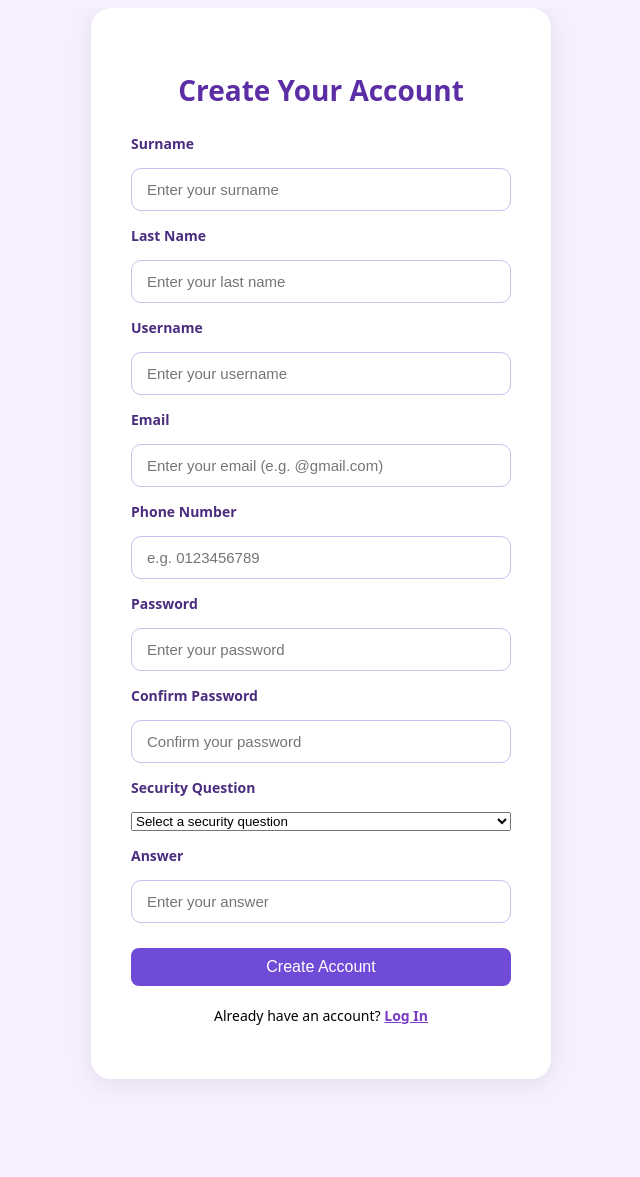
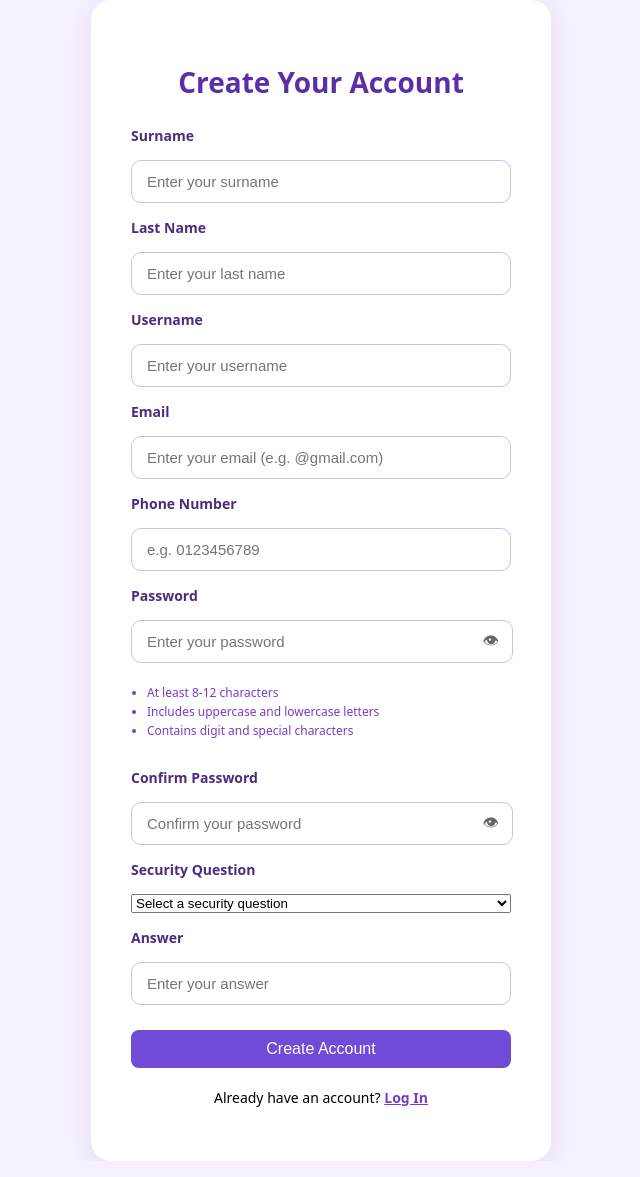
Before and after one commit to cassieY04/MoodTracker, a Flask app: page /register in a window 1280 px wide. Shown: the whole page, without its empty margins (319-959 px from the left). Run offline with Flask 3, Linux system fonts and the light colour scheme; parts of the project's set-up code (start-up, migrations or seed data) failed here and were passed over.

Commit message:
done homepage css tempo

```diff
--- a/Databases/userdb.py
+++ b/Databases/userdb.py
@@ -29,6 +29,7 @@ def init_db():
                 address TEXT,
                 birthday DATE,
                 age INTEGER,
+                gender TEXT
             )''')
 
     db.commit()
--- a/app_package/login_register.py
+++ b/app_package/login_register.py
@@ -77,6 +77,7 @@ def register():
         except ValueError as e:
             flash(str(e))
             return redirect(url_for("auth.register"))
+        session["first_login_popup"] = True
         flash("Registration successful! Please log in.")
         return redirect(url_for("auth.login"))
 
@@ -98,7 +99,9 @@ def login():
             return redirect(url_for("auth.login"))
 
         session['username'] = username
-        flash(f"You're in! Let's get started, {username}!")
+        if session.pop("first_login_popup", None):
+            flash("🎉 Welcome! Thanks for registering MoodTracker!")
+
         return redirect(url_for("home.dashboard"))
 
     return render_template("login.html")
--- a/app_package/static/style.css
+++ b/app_package/static/style.css
@@ -1,5 +1,9 @@
 html, body {
     overflow-x: hidden;
+    margin: 0;
+    padding: 0;
+    height: 100%;
+    width: 100%;
 }
 
 body.body {
@@ -340,6 +344,44 @@ body.body {
     border-color: #9c6bff;
 }
 
+.password-wrapper {
+  position: relative;
+  width: 100%;
+}
+
+.password-wrapper input {
+  width: 92%;
+  padding: 12px 15px;
+  outline: none;
+  font-size: 15px;
+}
+
+.toggle-eye {
+  position: absolute;
+  right: 12px;
+  top: 50%;
+  transform: translateY(-50%);
+  cursor: pointer;
+  font-size: 16px;
+  user-select: none;
+  opacity: 0.6;
+}
+
+.toggle-eye:hover {
+  opacity: 1;
+}
+
+.password-requirements {
+    margin-top: 6px;
+    font-size: 12px;
+    color: #7a3bc6;
+    padding-left: 16px;
+}
+
+.password-requirements li {
+    margin-bottom: 2px;
+}
+
 .main-btn {
     background: #9b59ff;
     color: white;
@@ -395,7 +437,7 @@ HOME PAGE LAYOUT
 /* ✅ SIDEBAR */
 .sidebar {
     width: 240px;
-    background: #6f4bd8;
+    background: #c84ffc;
     color: white;
     padding: 20px;
 }
@@ -420,7 +462,7 @@ HOME PAGE LAYOUT
 /* ✅ MAIN SECTION */
 .main-section {
     flex: 1;
-    background: #f4effb;
+    background: #dccbf3;
     padding: 25px;
 }
 
@@ -439,7 +481,7 @@ HOME PAGE LAYOUT
 .profile-pic {
     width: 42px;
     height: 42px;
-    background: #6f4bd8;
+    background: #6f43f3;
     color: white;
     border-radius: 50%;
     display: flex;
--- a/app_package/templates/register.html
+++ b/app_package/templates/register.html
@@ -5,6 +5,13 @@
     <title>Register - MoodTracker</title>
     <link rel="stylesheet" href="{{ url_for('static', filename='style.css') }}">
 </head>
+
+<script>
+function togglePassword(id) {
+  const input = document.getElementById(id);
+  input.type = input.type === "password" ? "text" : "password";
+}
+</script>
 
 <body class="auth-body-register">
 
@@ -28,10 +35,21 @@
             <input type="text" name="phone" placeholder="e.g. 0123456789" required>
 
             <label>Password</label>
-            <input type="password" name="password" placeholder="Enter your password" required>
+                <div class="password-wrapper">
+                    <input type="password" id="password" name="password" placeholder="Enter your password" required>
+                    <span class="toggle-eye" onclick="togglePassword('password')">👁</span>
+                </div>
+                <ul class="password-requirements">
+                    <li>At least 8-12 characters</li>
+                    <li>Includes uppercase and lowercase letters</li>
+                    <li>Contains digit and special characters</li>
+                </ul>
 
             <label>Confirm Password</label>
-            <input type="password" name="confirm_password" placeholder="Confirm your password" required>
+                <div class="password-wrapper">
+                    <input type="password" id="confirm" name="confirm_password" placeholder="Confirm your password" required>
+                    <span class="toggle-eye" onclick="togglePassword('confirm')">👁</span>
+                </div>
 
             <label>Security Question </label>
             <select name="security_question" required>
```
Also changed, not shown: app_package/templates/dash2.html (added, +12 -0 lines), app_package/templates/dashboard.html (+89 -6 lines), app_package/templates/home.html (deleted, +0 -94 lines), app_package/templates/login.html (+11 -1 lines), app_package/templates/reset.html (+15 -2 lines).
